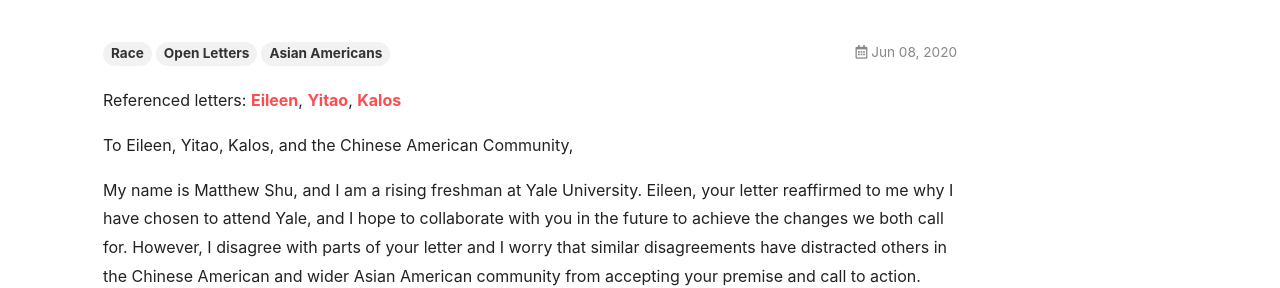
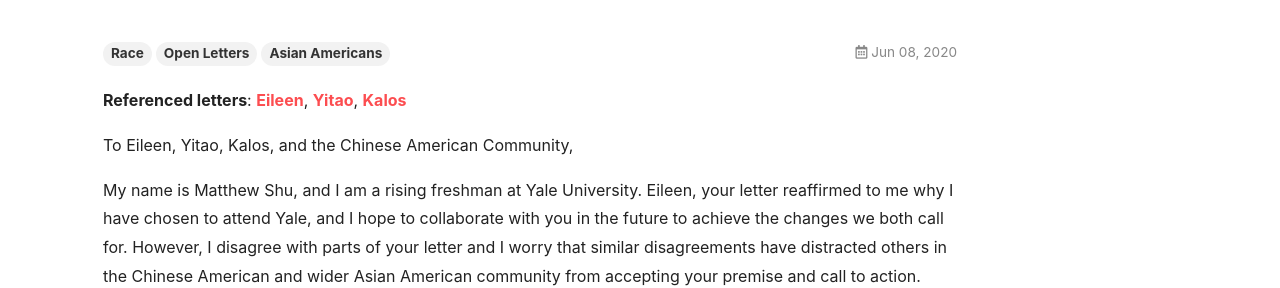
Before and after one commit to Nonameentered/nonameentered.github.io, a Jekyll site: the page built from _posts/2020-06-08-chinese-american-open-letter-response.markdown, in a window 1280 px wide and 900 px high. Shown: the part 242-530 px from the top of the window. Built offline with Jekyll 4.4.1, drawn with Linux system fonts in a browser that asks for light colours; nearby versions of some CDN libraries; comment, search, counter and statistics services are not loaded.

```diff
--- a/_posts/2020-06-08-chinese-american-open-letter-response.markdown
+++ b/_posts/2020-06-08-chinese-american-open-letter-response.markdown
@@ -10,7 +10,7 @@ aside:
   toc: false
 ---
 
-Referenced letters: [Eileen](https://chineseamerican.org/p/31571), [Yitao](https://mp.weixin.qq.com/s/8VT8aUHDHcb-pmOIztwfFQ), [Kalos](https://chineseamerican.org/p/31656)
+**Referenced letters**: [Eileen](https://chineseamerican.org/p/31571), [Yitao](https://mp.weixin.qq.com/s/8VT8aUHDHcb-pmOIztwfFQ), [Kalos](https://chineseamerican.org/p/31656)
 
 To Eileen, Yitao, Kalos, and the Chinese American Community,
 
```
